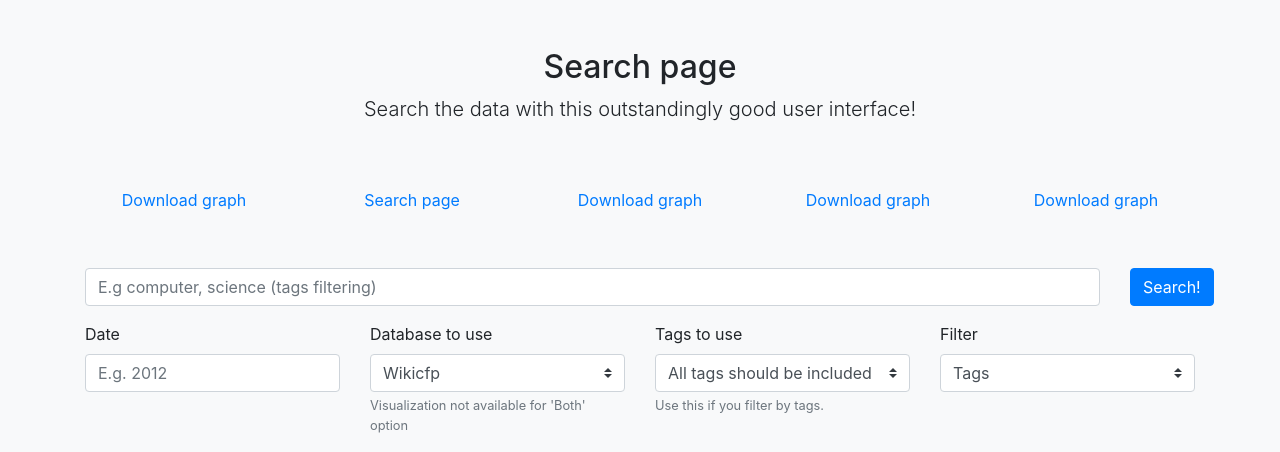
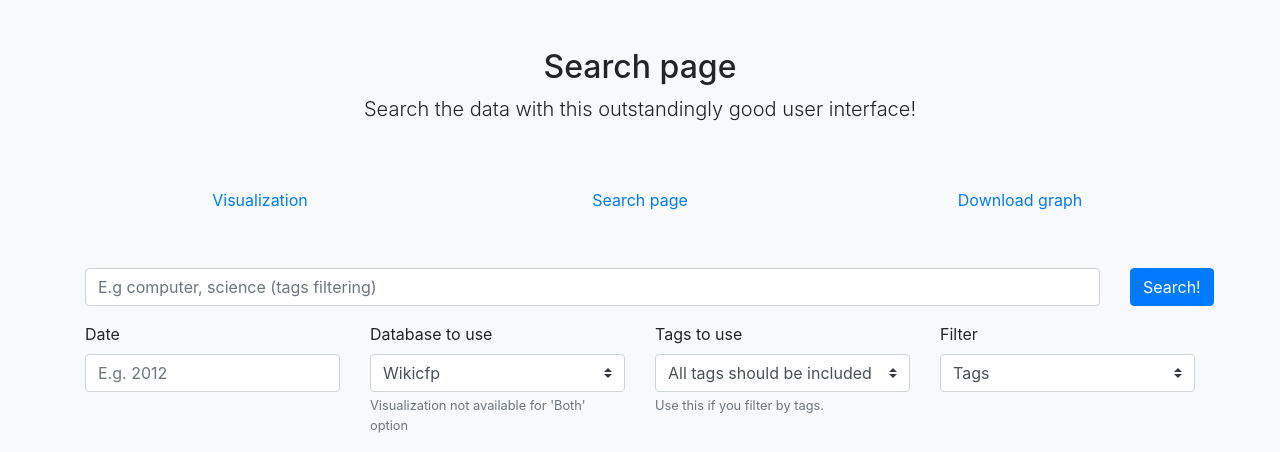
Before and after one commit to 30mb1/conference-scrapper, a Django app: page / in a window 1280 px wide. Shown: the top 452 px of the page. Run offline with Django 3.2, Linux system fonts and the light colour scheme; data that the repository does not hold is empty; some libraries are stand-ins or nearby versions.

Commit message:
Updated buttons

```diff
--- a/conference_scrapper/templates/search.html
+++ b/conference_scrapper/templates/search.html
@@ -23,11 +23,9 @@
     <!-- Header end -->
 
     <div class="row text-center mb-4">
-      <div class="col"><a href="#">Download graph</a></div>
-      <div class="col"><a href="#">Search page</a></div>
-      <div class="col"><a href="#">Download graph</a></div>
-      <div class="col"><a href="#">Download graph</a></div>
-      <div class="col"><a href="#">Download graph</a></div>
+      <div class="col"><a href="/graph/wikicfp?date=2013">Visualization</a></div>
+      <div class="col"><a href="/">Search page</a></div>
+      <div class="col"><a href="/download/">Download graph</a></div>
     </div>
 
     <!-- Search form -->
```
Also changed, not shown: conference_scrapper/templates/graph.html (+3 -5 lines).
